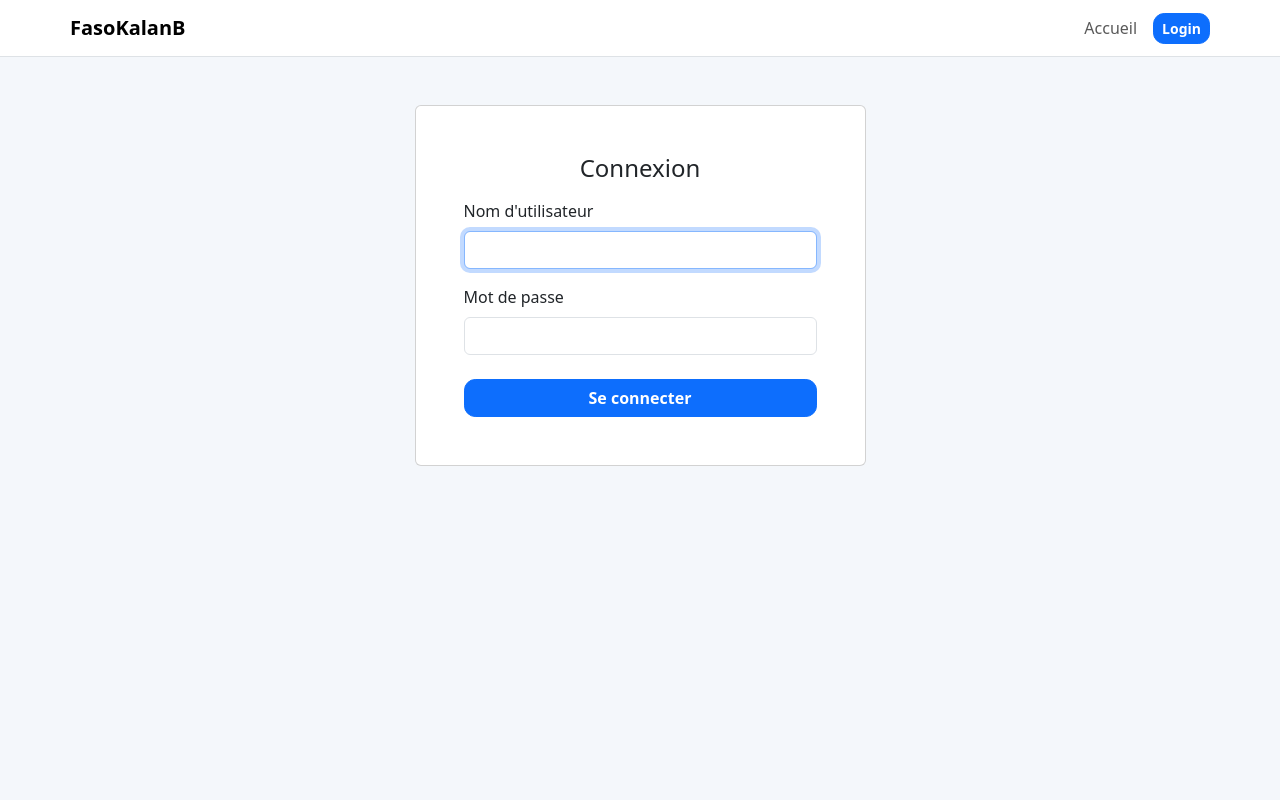
After one commit to rot226/FasoKalanB, a Django app: page /accounts/login/ in a window 1280 px wide. The commit adds this page. Run offline with Django 4.2, Linux system fonts and the light colour scheme.

Commit message:
Refondre les templates de base, accueil, dashboard et login

```diff
--- a/templates/base.html
+++ b/templates/base.html
@@ -7,24 +7,54 @@
   <title>{% block title %}FasoKalanB{% endblock %}</title>
   <link href="https://cdn.jsdelivr.net/npm/bootstrap@5.3.3/dist/css/bootstrap.min.css" rel="stylesheet" integrity="sha384-QWTKZyjpPEjISv5WaRU9OFeRpok6YctnYmDr5pNlyT2bRjXh0JMhjY6hW+ALEwIH" crossorigin="anonymous">
   <link rel="stylesheet" href="{% static 'css/custom.css' %}">
-  {% block extra_head %}{% endblock %}
+  {% block extra_css %}{% endblock %}
 </head>
 <body class="d-flex flex-column min-vh-100">
-  {% block navbar %}
-    {% include "partials/navbar.html" %}
-  {% endblock %}
+  <header class="border-bottom bg-white">
+    <nav class="navbar navbar-expand-lg container py-2">
+      <a class="navbar-brand fw-semibold" href="{% url 'core:home' %}">FasoKalanB</a>
+      <button class="navbar-toggler" type="button" data-bs-toggle="collapse" data-bs-target="#mainNavbar" aria-controls="mainNavbar" aria-expanded="false" aria-label="Ouvrir la navigation">
+        <span class="navbar-toggler-icon"></span>
+      </button>
+
+      <div class="collapse navbar-collapse" id="mainNavbar">
+        <ul class="navbar-nav ms-auto align-items-lg-center gap-2 pt-3 pt-lg-0">
+          <li class="nav-item">
+            <a class="nav-link" href="{% url 'core:home' %}">Accueil</a>
+          </li>
+          {% if user.is_authenticated %}
+            <li class="nav-item">
+              <a class="nav-link" href="{% url 'dashboard:home' %}">Dashboard</a>
+            </li>
+            <li class="nav-item">
+              <form action="{% url 'logout' %}" method="post" class="m-0">
+                {% csrf_token %}
+                <button class="btn btn-outline-secondary btn-sm" type="submit">Logout</button>
+              </form>
+            </li>
+          {% else %}
+            <li class="nav-item">
+              <a class="btn btn-primary btn-sm" href="{% url 'login' %}">Login</a>
+            </li>
+          {% endif %}
+        </ul>
+      </div>
+    </nav>
+  </header>
 
   <main class="container py-5 flex-grow-1">
-    {% block messages %}
-      {% include "partials/messages.html" %}
-    {% endblock %}
+    {% if messages %}
+      <section class="mb-4" aria-label="Messages système">
+        {% for message in messages %}
+          <div class="alert alert-{{ message.tags|default:'info' }} mb-2" role="alert">
+            {{ message }}
+          </div>
+        {% endfor %}
+      </section>
+    {% endif %}
 
     {% block content %}{% endblock %}
   </main>
-
-  {% block footer %}
-    {% include "partials/footer.html" %}
-  {% endblock %}
 
   <script src="https://cdn.jsdelivr.net/npm/bootstrap@5.3.3/dist/js/bootstrap.bundle.min.js" integrity="sha384-YvpcrYf0tY3lHB60NNkmXc5s9fDVZLESaAA55NDzOxhy9GkcIdslK1eN7N6jIeHz" crossorigin="anonymous"></script>
   {% block extra_js %}{% endblock %}
--- /dev/null
+++ b/templates/registration/login.html
@@ -0,0 +1,38 @@
+{% extends "base.html" %}
+
+{% block title %}Login | FasoKalanB{% endblock %}
+
+{% block content %}
+<div class="row justify-content-center">
+  <div class="col-12 col-md-8 col-lg-5">
+    <div class="card">
+      <div class="card-body p-4 p-md-5">
+        <h1 class="h4 mb-3 text-center">Connexion</h1>
+
+        {% if form.errors %}
+          <div class="alert alert-danger" role="alert">
+            Identifiants invalides. Merci de réessayer.
+          </div>
+        {% endif %}
+
+        <form method="post" novalidate>
+          {% csrf_token %}
+          {% if next %}<input type="hidden" name="next" value="{{ next }}">{% endif %}
+
+          <div class="mb-3">
+            <label for="id_username" class="form-label">Nom d'utilisateur</label>
+            <input type="text" name="username" id="id_username" class="form-control" autocomplete="username" required autofocus>
+          </div>
+
+          <div class="mb-4">
+            <label for="id_password" class="form-label">Mot de passe</label>
+            <input type="password" name="password" id="id_password" class="form-control" autocomplete="current-password" required>
+          </div>
+
+          <button type="submit" class="btn btn-primary w-100">Se connecter</button>
+        </form>
+      </div>
+    </div>
+  </div>
+</div>
+{% endblock %}
```
Also changed, not shown: templates/dashboard/home.html (+6 -6 lines), templates/home.html (added, +17 -0 lines).
